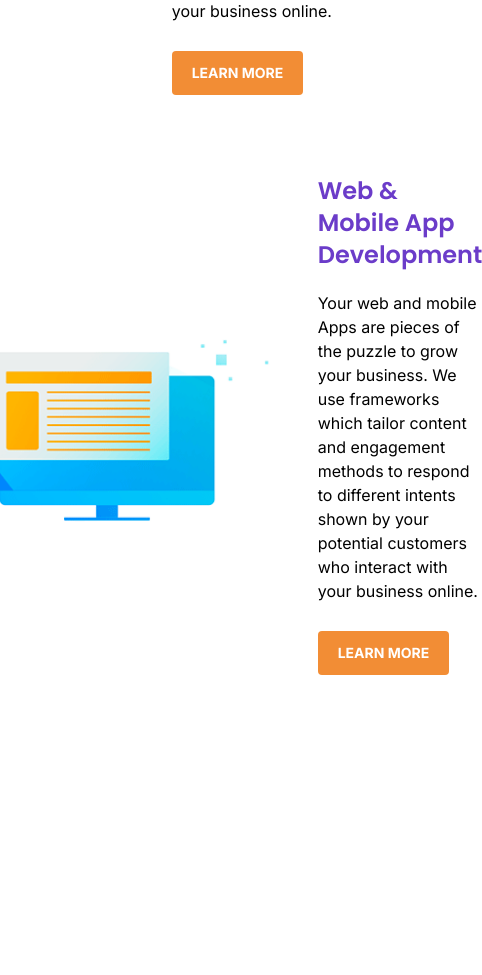
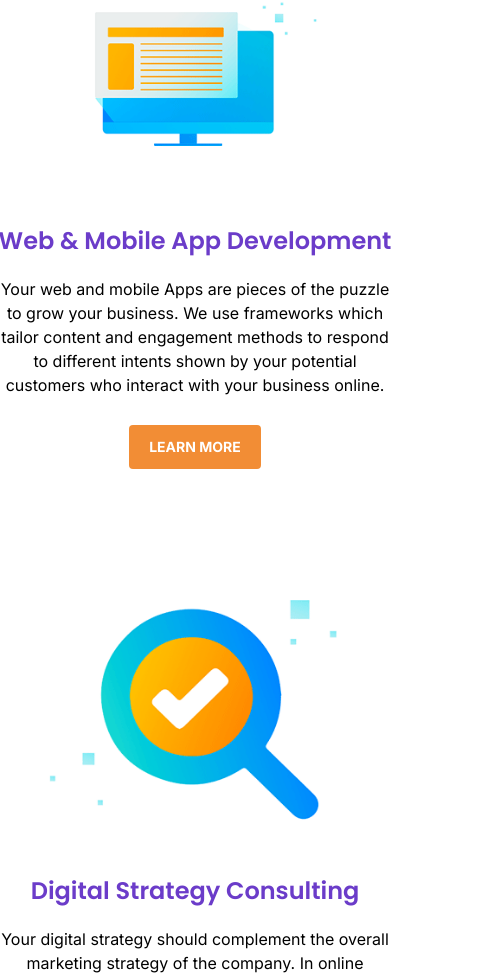
Before and after one commit to adhhamdev/at-digital, a Next.js app: page / in a window 390 px wide. Shown: the part 1022-1997 px from the top of the page, 482 px wide, since content can reach past the window. Before the commit the page ends 1737 px from the top, so only its background shows below. Built offline with nearby package versions, Linux system fonts and the light colour scheme.

Commit message:
Update global CSS styles and add new components

```diff
--- a/app/globals.css
+++ b/app/globals.css
@@ -35,12 +35,12 @@ h2 {
     color: #6B3CC9;
 }
 
-.service-image {
+.service-image-1 {
     margin-right: 108px;
 }
 
-.service {
-    margin: 188px auto;
+.service-image-2 {
+    margin-left: 108px;
 }
 
 .service-text {
@@ -85,10 +85,16 @@ h2 {
         display: block;
     }
     .service {
-        margin: 40px auto;
+        margin: 400px 40px auto 40px;
     }
-    .service-image {
+    .service-image-1 {
         margin-right: 20px;
+    }
+    .service-image-2 {
+        margin-left: 20px;
+    }
+    .service-text {
+        width: 393px;
     }
 }
 
@@ -100,6 +106,15 @@ h2 {
         top: 480px;
         padding: 16px 24px 24px 24px;
     }
+    .service {
+        display: flex;
+        flex-direction: column;
+        text-align: center;
+    }
+    .service-2 {
+        margin: 60px auto;
+        flex-direction: column-reverse;
+    }
 }
 
 button {
--- a/app/page.js
+++ b/app/page.js
@@ -59,13 +59,13 @@ export default function Home() {
           <Button text="GET FREE CONSULTATION" />
         </div>
       </section>
-      <section className=" mx-48 my-20 flex justify-center items-center">
+      <section className="service my-20 flex justify-center items-center">
         <Image
           src="/computer.png"
           alt="hero"
           width={414}
           height={414}
-          className=" mr-28"
+          className="service-image-1"
         />
         <div className="service-text">
           <h2 className={`text-2xl ${poppins.className}`}>Web & Mobile App Development</h2>
@@ -73,19 +73,19 @@ export default function Home() {
           <Button text="LEARN MORE" />
         </div>
       </section>
-      <section className="service my-20 flex justify-center items-center">
-        <Image
-          src="/computer.png"
-          alt="hero"
-          width={414}
-          height={414}
-          className="service-image"
-        />
+      <section className="service service-2 my-20 flex justify-center items-center">
         <div className="service-text">
-          <h2 className={`text-2xl ${poppins.className}`}>Web & Mobile App Development</h2>
-          <p className=" text-base mt-5 mb-2">Your web and mobile Apps are pieces of the puzzle to grow your business. We use frameworks which tailor content and engagement methods to respond to different intents shown by your potential customers who interact with your business online.</p>
+          <h2 className={`text-2xl ${poppins.className}`}>Digital Strategy Consulting</h2>
+          <p className=" text-base mt-5 mb-2">Your digital strategy should complement the overall marketing strategy of the company. In online marketing, each component will never work in isolation and every business needs a different mix. We provide a clear concept and strategic overview to find the most efficient model for your business.</p>
           <Button text="LEARN MORE" />
         </div>
+        <Image
+          src="/magnifier.png"
+          alt="hero"
+          width={346}
+          height={346}
+          className="service-image-2"
+        />
       </section>
       <Menu isOpen={isOpen} setIsOpen={setIsOpen} />
     </main>
```
Also changed, not shown: public/magnifier.png (added).
